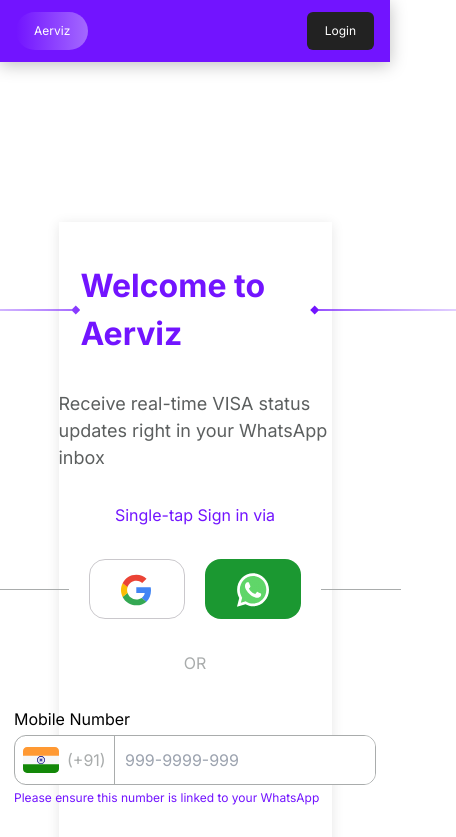
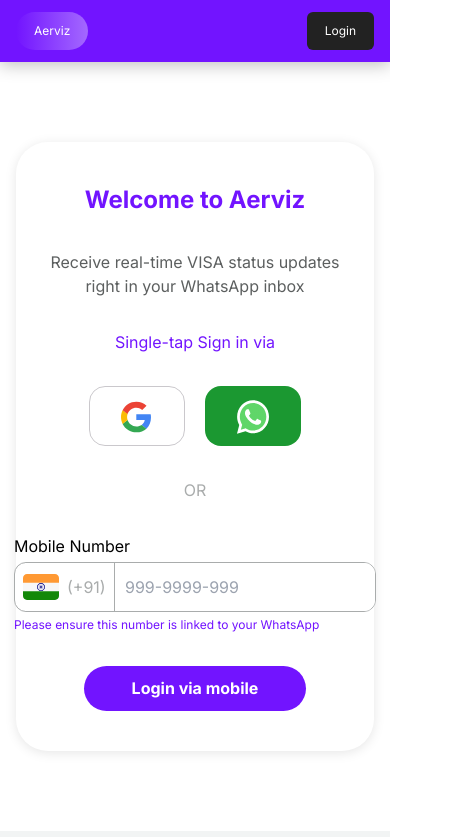
Before and after one commit to itseskimo/AerFlyt, a Next.js app in the folder client/: page /sign-in in a window 390 px wide. Shown: the top 837 px of the page, 456 px wide, since content can reach past the window. Built offline with nearby package versions, Linux system fonts and the light colour scheme.

Commit message:
update: sign in responsive

```diff
--- a/client/src/app/(pages)/sign-in/page.tsx
+++ b/client/src/app/(pages)/sign-in/page.tsx
@@ -1,15 +1,17 @@
 import React from 'react'
 import Navbar from '@/components/common/Navbar/Navbar'
 import Footer from '@/components/common/Footer/Footer'
+import Layout from '@/components/layout/layout'
 const page = () => {
     return (
         <>
         <Navbar headerShow={false}/>
+        <Layout>
         <main className="  flex items-center justify-center">
-            <div className="shadow-authshadow w-[70%] py-10 my-40 flex flex-col gap-8 items-center ">
+            <div className="shadow-authshadow  w-full lg:w-[70%] py-10 px-5 my-20 flex flex-col gap-8 items-center rounded-[2rem]">
 
-                <h1 className="text-[2rem] text-visaBlue font-bold flex items-center">
-                    <svg xmlns="http://www.w3.org/2000/svg" width="188" height="12" viewBox="0 0 188 12" fill="none">
+                <h1 className="text-[1.5rem] xl:text-[2rem] text-center text-visaBlue font-bold flex items-center gap-5">
+                    <svg className=' hidden sm:block' xmlns="http://www.w3.org/2000/svg" width="188" height="12" viewBox="0 0 188 12" fill="none">
                         <path d="M1 5C0.447715 5 0 5.44772 0 6C0 6.55228 0.447715 7 1 7V5ZM187.773 6L182 0.226497L176.227 6L182 11.7735L187.773 6ZM1 7H182V5H1V7Z" fill="url(#paint0_linear_1085_38667)" />
                         <defs>
                             <linearGradient id="paint0_linear_1085_38667" x1="1" y1="6.5" x2="216.5" y2="6.49999" gradientUnits="userSpaceOnUse">
@@ -21,7 +23,7 @@
 
                     Welcome to Aerviz
 
-                    <svg xmlns="http://www.w3.org/2000/svg" width="188" height="12" viewBox="0 0 188 12" fill="none">
+                    <svg className=' hidden sm:block' xmlns="http://www.w3.org/2000/svg" width="188" height="12" viewBox="0 0 188 12" fill="none">
                         <path d="M0.226497 6L6 11.7735L11.7735 6L6 0.226497L0.226497 6ZM187 7C187.552 7 188 6.55228 188 6C188 5.44772 187.552 5 187 5V7ZM6 7H187V5H6V7Z" fill="url(#paint0_linear_1085_38672)" />
                         <defs>
                             <linearGradient id="paint0_linear_1085_38672" x1="6.16822" y1="6.5" x2="227" y2="6.49999" gradientUnits="userSpaceOnUse">
@@ -33,12 +35,12 @@
                 </h1>
 
 
-                <h2 className="text-[1.125rem] text-[#5C5F5F]">Receive real-time VISA status updates right in your
-                    WhatsApp inbox</h2>
-                <h3 className="text-visaBlue">Single-tap Sign in via</h3>
+                <h5 className="text-[1rem] md:text-[1.125rem] text-[#5C5F5F] text-center">Receive real-time VISA status updates right in your
+                    WhatsApp inbox</h5>
+                <h6 className="text-visaBlue ">Single-tap Sign in via</h6>
 
                 <section className='flex items-center gap-5'>
-                    <span className='w-20 h-[1px] bg-[#A9ACAC]'></span>
+                    <span className='w-20 h-[1px] bg-[#A9ACAC]  hidden sm:block'></span>
                     <svg xmlns="http://www.w3.org/2000/svg" width="96" height="60" viewBox="0 0 96 60" fill="none">
                         <rect x="0.5" y="0.5" width="95" height="59" rx="15.5" stroke="#7A757F" strokeOpacity="0.4" />
                         <path d="M61.9857 31.4119C61.9857 30.154 61.8836 29.2361 61.6627 28.2842H47.2988V33.9617H55.7301C55.5602 35.3726 54.6423 37.4975 52.6024 38.9253L52.5738 39.1154L57.1154 42.6337L57.43 42.6651C60.3198 39.9962 61.9857 36.0695 61.9857 31.4119Z" fill="#4285F4" />
@@ -64,7 +66,7 @@
                             </linearGradient>
                         </defs>
                     </svg>
-                    <span className='w-[80px] h-[1px] bg-[#A9ACAC]'></span>
+                    <span className='w-[80px] h-[1px] bg-[#A9ACAC] hidden sm:block'></span>
 
                 </section>
                 <p className='text-[#A9ACAC]'>OR</p>
@@ -121,9 +123,10 @@
                     <span className='text-visaBlue text-[0.75rem]'>Please ensure this number is linked to your WhatsApp</span>
                 </section>
 
-                <button className='bg-visaBlue py-[0.65rem] rounded-[2rem] px-[3rem] text-white text-[1.25rem] font-bold'>Login via mobile</button>
+                <button className='bg-visaBlue py-[0.65rem] rounded-[2rem] px-[3rem] text-white text-[1rem] md:text-[1.25rem] font-bold'>Login via mobile</button>
             </div>
         </main>
+        </Layout>
         <Footer/>
         </>
     )
```
